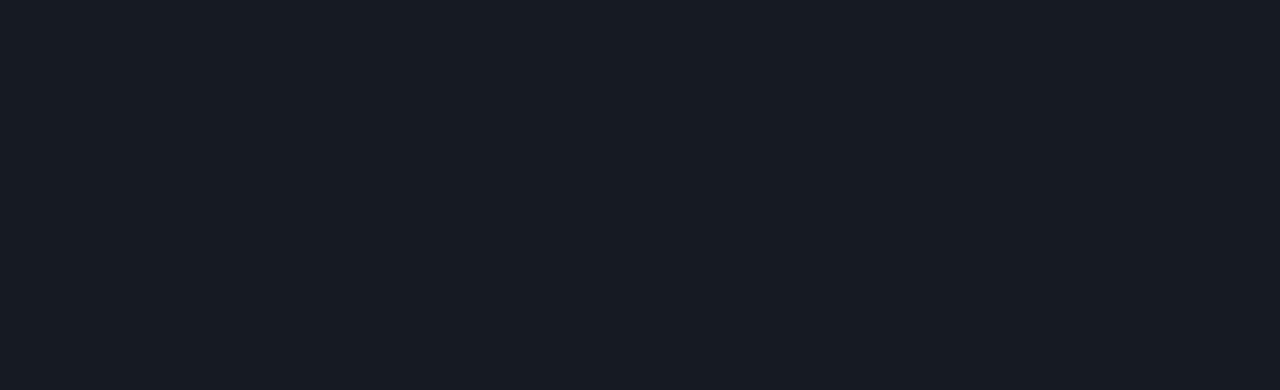
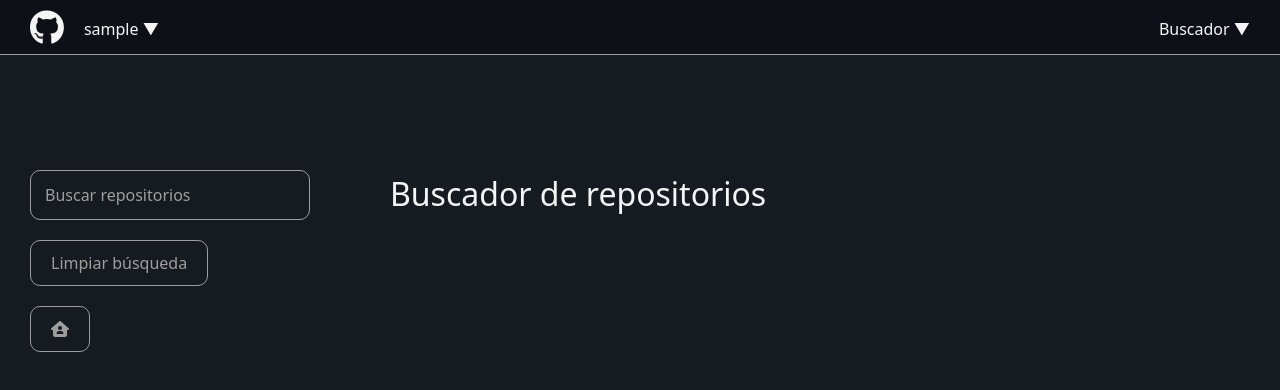
Before and after one commit to MartinPintos677/GitHub-Clon, a React (Vite) app: page /user/1/reposlist in a window 1280 px wide. Before the commit this address had no page. Shown: the top 390 px of the page. Built offline with nearby package versions, Linux system fonts and the light colour scheme; sample sign-in values are in the browser's storage.

Commit message:
Agrego buscador de repositorios y arreglos varios

```diff
--- a/src/App.tsx
+++ b/src/App.tsx
@@ -4,6 +4,7 @@
 import UserHome from './Pages/Home'
 import UserList from './Pages/PageUsersList'
 import SelectedUser from './Pages/PageSelectedUser'
+import ReposList from './Pages/PageReposList'
 import { useAuth } from './Auth/AuthContext'
 import './App.css'
 
@@ -37,6 +38,12 @@
         path="/user/:username/userslist/:id"
         element={state.isLoggedIn ? <SelectedUser /> : <Navigate to="/" />}
       />
+
+      {/* Ruta para el listado de repositorios */}
+      <Route
+        path="/user/:username/reposlist"
+        element={state.isLoggedIn ? <ReposList /> : <Navigate to="/" />}
+      />
     </Routes>
   )
 }
--- a/src/CSS/RepoModal.css
+++ b/src/CSS/RepoModal.css
@@ -7,7 +7,7 @@
   top: 0;
   width: 100%;
   height: 100%;
-  background-color: rgba(0, 0, 0, 0.7);
+  background-color: rgba(0, 0, 0, 0.5);
   backdrop-filter: blur(4px);
 }
 
--- /dev/null
+++ b/src/CSS/ReposList.css
@@ -0,0 +1,20 @@
+.repos-container {
+  margin-left: 80px;
+  padding-right: 50px;
+}
+
+.repos-list h2 {
+  margin-top: 5px;
+  color: #f5f5f5;
+  margin-bottom: 30px;
+  padding-right: 20px;
+}
+
+.repos-list ul {
+  list-style: none;
+  padding: 0;
+}
+
+.repos-list li {
+  text-align: left;
+}
--- a/src/CSS/UsersList.css
+++ b/src/CSS/UsersList.css
@@ -105,6 +105,12 @@
   border: none;
 }
 
+.user-repos {
+  text-align: left;
+  /*margin: 10px;
+  padding-left: 20px;*/
+}
+
 @media (max-width: 768px) {
   .list-users-container {
     display: grid;
--- a/src/Components/Header.tsx
+++ b/src/Components/Header.tsx
@@ -10,6 +10,7 @@
   const [isDropdownOpen, setIsDropdownOpen] = useState(false)
   const [isSecondDropdownOpen, setIsSecondDropdownOpen] = useState(false)
   const [selectedOption, setSelectedOption] = useState('usuarios')
+  const [selectedOptionTwo, setSelectedOptionTwo] = useState('repositorios')
   const secondDropdownRef = useRef<HTMLDivElement | null>(null)
   const navigate = useNavigate()
 
@@ -30,8 +31,13 @@
     toggleDropdown()
 
     if (option === 'usuarios') {
-      // Utiliza navigate para redirigir al usuario a la página deseada
+      // Utiliza navigate para redirigir al usuario a la página de buscador de usuarios
       navigate(`/user/${state.username}/userslist`)
+    }
+
+    if (option === 'repositorios') {
+      // Utiliza navigate para redirigir al usuario a la página de buscador de repositorios
+      navigate(`/user/${state.username}/reposlist`)
     }
   }
 
--- a/src/Components/RepoModal.tsx
+++ b/src/Components/RepoModal.tsx
@@ -31,7 +31,8 @@
       <div className="repo-modal-content">
         <h2 className="repo-name-modal">{repo.name}</h2>
         <div className="line-modal"></div>
-        {repo.description && <p>{repo.description}</p>}
+        <p>Usuario: {repo.owner.login}</p>
+        {repo.description && <p>Descripción {repo.description}</p>}
         {repo.language && <p>Tecnologías: {languages.join(', ')}</p>}
         <p>
           Fecha de creación:{' '}
--- a/src/Components/ReposList.tsx
+++ b/src/Components/ReposList.tsx
@@ -1,4 +1,102 @@
-/*<div className="">
+import React, { useState } from 'react'
+import Header from '../Components/Header'
+import { FontAwesomeIcon } from '@fortawesome/react-fontawesome'
+import { faHouseUser } from '@fortawesome/free-solid-svg-icons'
+import RepoModal from './RepoModal'
+import axios from 'axios'
+import { format } from 'date-fns'
+import { useNavigate } from 'react-router-dom'
+import '../Css/UsersList.css'
+import '../Css/ReposList.css'
+import { useAuth } from '../Auth/AuthContext'
+
+type GitHubRepository = {
+  language: string
+  name: string
+  description: string
+  html_url: string
+  updated_at: string
+}
+
+const GitHubRepos: React.FC = () => {
+  const [searchQuery, setSearchQuery] = useState<string>('')
+  const [repositories, setRepositories] = useState<GitHubRepository[]>([])
+  const [currentPage, setCurrentPage] = useState<number>(1)
+  const [hasSearched, setHasSearched] = useState<boolean>(false)
+  const [isModalOpen, setIsModalOpen] = useState<boolean>(false)
+  const [selectedRepo, setSelectedRepo] = useState<GitHubRepository | null>(
+    null
+  )
+  const repositoriesPerPage = 10
+  const navigate = useNavigate()
+  const { state } = useAuth()
+
+  const handleSearch = async () => {
+    try {
+      const response = await axios.get(
+        `https://api.github.com/search/repositories?q=${searchQuery}`
+      )
+      setRepositories(response.data.items)
+      setCurrentPage(1) // Restablece la página actual a la primera página después de cada búsqueda
+      setHasSearched(true)
+    } catch (error) {
+      console.error('Error fetching GitHub repositories:', error)
+    }
+  }
+
+  const handleClearSearch = () => {
+    setSearchQuery('') // Limpia el campo de búsqueda
+    setRepositories([]) // Limpia la lista de repositorios encontrados
+    setHasSearched(false)
+  }
+
+  const handleGoToHome = () => {
+    // Redirige a la ruta '/user/${state.username}'
+    navigate(`/user/${state.username}`)
+  }
+
+  // Función para abrir el modal
+  const handleOpenModal = (repo: GitHubRepository) => {
+    setSelectedRepo(repo)
+    setIsModalOpen(true)
+  }
+
+  // Función para cerrar el modal
+  const handleCloseModal = () => {
+    setIsModalOpen(false)
+    setSelectedRepo(null)
+  }
+
+  // Calcular el índice inicial y final de los repositorios a mostrar en la página actual
+  const indexOfLastRepository = currentPage * repositoriesPerPage
+  const indexOfFirstRepository = indexOfLastRepository - repositoriesPerPage
+  const currentRepositories = repositories.slice(
+    indexOfFirstRepository,
+    indexOfLastRepository
+  )
+
+  // Calcular el número total de páginas
+  const totalPages = Math.ceil(repositories.length / repositoriesPerPage)
+
+  // Determina el mensaje del encabezado en función del número de repositorios encontrados
+  let headerMessage = ''
+  if (hasSearched) {
+    if (repositories.length === 1) {
+      headerMessage = 'Resultados de la búsqueda: (1 repositorio)'
+    } else if (repositories.length > 1) {
+      headerMessage = `Resultados de la búsqueda: (${repositories.length} repositorios)`
+    } else {
+      headerMessage = 'Ningún repositorio con el nombre indicado.'
+    }
+  } else {
+    headerMessage = 'Buscador de repositorios'
+  }
+
+  return (
+    <div>
+      <Header />
+      <div className="list-users-container">
+        <div className="input-container">
           <div className="search-panels">
             <div className="search-group">
               <input
@@ -15,7 +113,7 @@
                   }
                 }}
               />
-      <label className="enter-label">Buscar usuario o repositorio</label>
+              <label className="enter-label">Buscar repositorios</label>
               <div className="btn-box">
                 <button className="btn-search" onClick={handleSearch}>
                   <svg
@@ -29,5 +127,60 @@
                 </button>
               </div>
             </div>
+            <div className="btn-container">
+              <button className="btn-clear" onClick={handleClearSearch}>
+                Limpiar búsqueda
+              </button>
+              <br />
+              <button className="btn-back" onClick={handleGoToHome}>
+                <FontAwesomeIcon icon={faHouseUser} className="" />
+              </button>
             </div>
-</div>*/
+          </div>
+        </div>
+
+        <div className="repos-container">
+          <div className="repos-list">
+            <h2>{headerMessage}</h2>
+            <ul>
+              {currentRepositories.map(repository => (
+                <li key={repository.name} className="user-repos-list">
+                  <hr className="mt-4 text-light" />
+                  <div
+                    className="repo-name"
+                    onClick={() => handleOpenModal(repository)}
+                  >
+                    {repository.name}
+                  </div>
+                  {repository.description && (
+                    <div className="repo-description">
+                      {repository.description}
+                    </div>
+                  )}
+                  <div className="repo-details">
+                    {repository.language && <div>{repository.language}</div>}
+                    <div>
+                      Última actualización:{' '}
+                      {format(
+                        new Date(repository.updated_at),
+                        'dd/MM/yyyy HH:mm'
+                      )}
+                    </div>
+                  </div>
+                </li>
+              ))}
+            </ul>
+          </div>
+          {/* Agrega la paginación aquí, similar a la versión anterior */}
+          {/* ... */}
+        </div>
+        {/* Renderiza el modal cuando está abierto */}
+        {isModalOpen && selectedRepo && (
+          <RepoModal repo={selectedRepo} onClose={handleCloseModal} />
+        )}
+      </div>
+    </div>
+  )
+}
+
+export default GitHubRepos
--- a/src/Components/SelectedUser.tsx
+++ b/src/Components/SelectedUser.tsx
@@ -75,6 +75,11 @@
     setIsModalOpen(false)
   }
 
+  const handleGoToRepositories = () => {
+    // Redirige a la ruta '/user/${state.username}'
+    navigate(`/user/${state.username}/reposlist`)
+  }
+
   const handleGoToHome = () => {
     // Redirige a la ruta '/user/${state.username}'
     navigate(`/user/${state.username}`)
@@ -136,6 +141,10 @@
                 <button className="btn-back" onClick={handleGoToHome}>
                   <FontAwesomeIcon icon={faHouseUser} className="" />
                 </button>
+                <br />
+                <button className="btn-back" onClick={handleGoToRepositories}>
+                  Buscar repositorios
+                </button>
               </div>
             </div>
           )}
@@ -155,7 +164,7 @@
                   value={searchQuery}
                   onChange={handleSearchChange}
                 />
-                <label className="enter-label">Buscar</label>
+                <label className="enter-label">Buscador</label>
                 <div className="btn-box"></div>
               </div>
             </div>
--- a/src/Components/User.tsx
+++ b/src/Components/User.tsx
@@ -17,6 +17,11 @@
   const handleGoToUsers = () => {
     // Redirige a la ruta '/user/${state.username}'
     navigate(`/user/${state.username}/userslist`)
+  }
+
+  const handleGoToRepositories = () => {
+    // Redirige a la ruta '/user/${state.username}'
+    navigate(`/user/${state.username}/reposlist`)
   }
 
   type Repo = {
@@ -75,6 +80,9 @@
             <button className="btn-back" onClick={handleGoToUsers}>
               Buscar usuarios
             </button>
+            <button className="btn-back" onClick={handleGoToRepositories}>
+              Buscar repositorios
+            </button>
           </div>
         </div>
 
--- a/src/Components/UserStateModal.tsx
+++ b/src/Components/UserStateModal.tsx
@@ -19,7 +19,8 @@
           Repositorio para el curso de Full Stack
         </h2>
         <div className="line-modal"></div>
-        <p>Mi primer proyecto en GitHub</p>
+        <p>Usuario: {state.username}</p>
+        <p>Descripción: Mi primer proyecto en GitHub</p>
         <p>Tecnologías: Typescript, CSS, HTML</p>
         <p>Fecha de creación: 10/08/2023 12:00</p>
         <p>Última actualización: 20/09/2023 16:00</p>
--- /dev/null
+++ b/src/Pages/PageReposList.tsx
@@ -0,0 +1,11 @@
+import ReposList from '../Components/ReposList'
+
+const User = () => {
+  return (
+    <div>
+      <ReposList />
+    </div>
+  )
+}
+
+export default User
```
Also changed, not shown: src/Components/CountResults.tsx (deleted, +0 -48 lines). Lines whose indentation alone changed are shown as unchanged.
